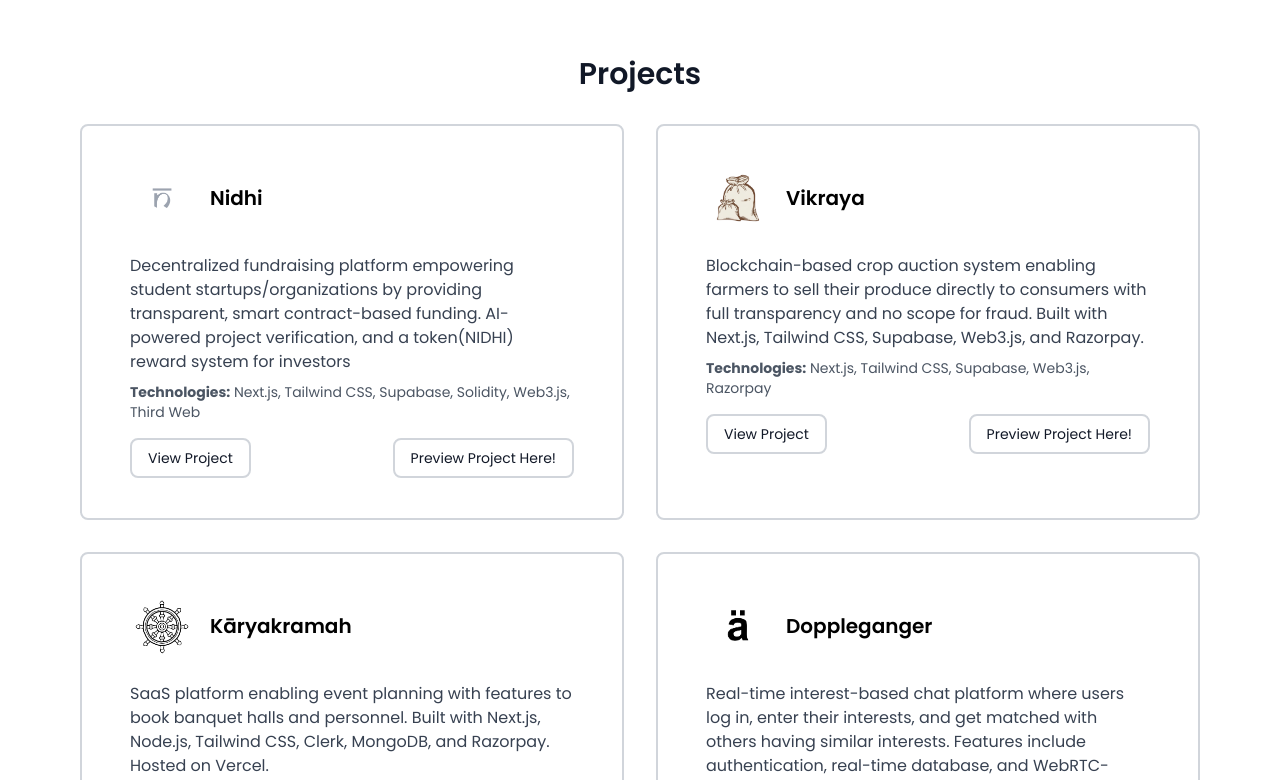
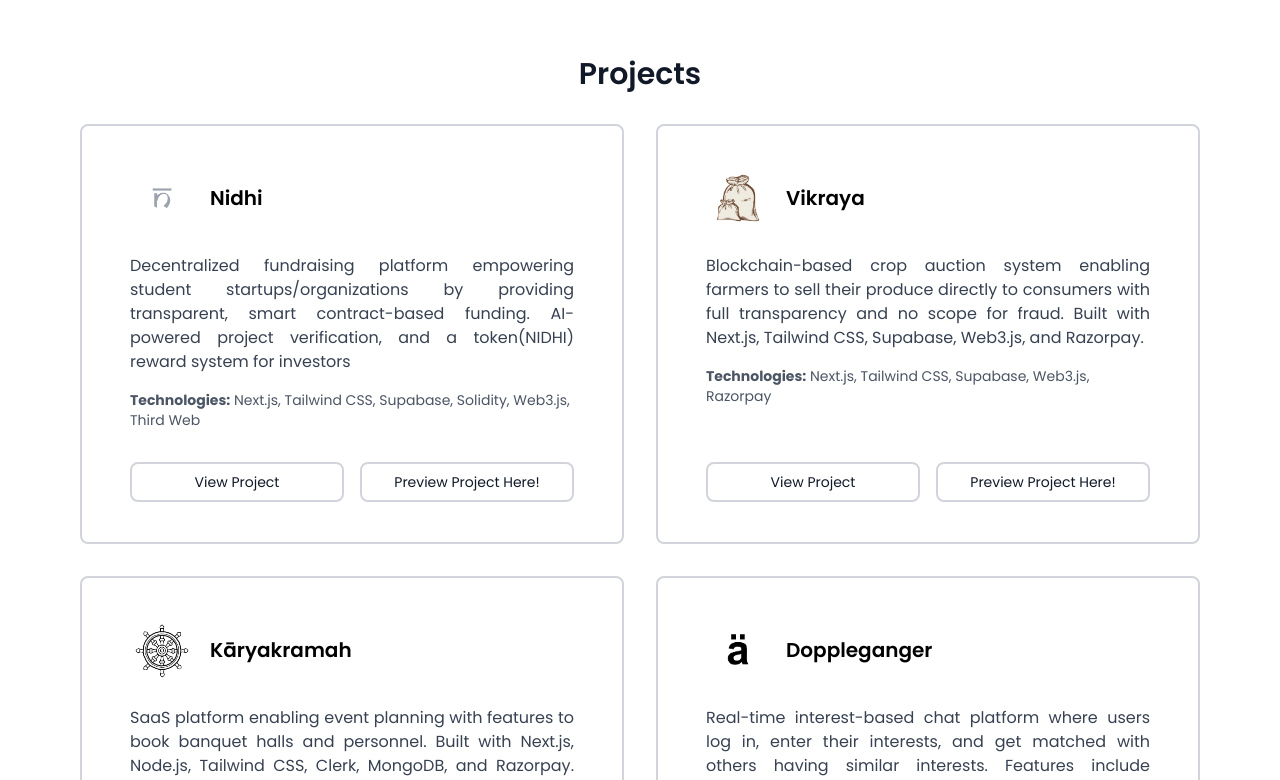
Before and after one commit to Vashishta-Mithra-Reddy/vashishta, a Next.js app: page / in a window 1280 px wide. Shown: the part 1520-2300 px from the top of the page. Built offline with nearby package versions, Linux system fonts and the light colour scheme.

Commit message:
alignment fixes

```diff
--- a/components/Projects.tsx
+++ b/components/Projects.tsx
@@ -114,9 +114,9 @@
           {projects.map((project, index) => (
             <div
               key={index}
-              className="bg-white px-12 py-10 rounded-lg border-gray-300 border-2 transition-all duration-300 transform hover:-translate-y-1"
+              className="bg-white px-12 py-10 rounded-lg border-gray-300 border-2 transition-all duration-300 transform hover:-translate-y-1 flex flex-col min-h-[400px]"
             >
-              <div className="relative z-10">
+              <div className="relative z-10 flex flex-col h-full">
                 <div className="flex items-center mb-6">
                   {project.logo && (
                     <img
@@ -132,22 +132,24 @@
                     {project.title}
                   </h3>
                 </div>
-                <p className="text-gray-700 mb-2">{project.description}</p>
-                <p className="text-sm text-gray-600 mb-4">
-                  <strong>Technologies:</strong> {project.technologies.join(", ")}
-                </p>
-                <div className="flex justify-between items-center">
+                <div className="flex-grow">
+                  <p className="text-gray-700 mb-2 text-justify">{project.description}</p>
+                  <p className="text-sm text-gray-600 mb-4 pt-2">
+                    <strong>Technologies:</strong> {project.technologies.join(", ")}
+                  </p>
+                </div>
+                <div className="flex justify-between items-center gap-4 mt-auto pt-4">
                   <Link
                     href={project.link}
                     target="_blank"
-                    className="px-4 py-2  hover:bg-gray-100 rounded-lg transition-colors text-sm text-gray-900 border-2 border-gray-300"
+                    className="px-4 py-2 hover:bg-gray-100 rounded-lg transition-colors text-sm text-gray-900 border-2 border-gray-300 flex-1 text-center"
                   >
                     View Project
                   </Link>
                   {project.link && (
                     <button
                       onClick={() => handleMouseEnter(project.link)}
-                      className="px-4 py-2 hover:bg-gray-100 rounded-lg transition-colors text-sm text-gray-900 border-2 border-gray-300"
+                      className="px-4 py-2 hover:bg-gray-100 rounded-lg transition-colors text-sm text-gray-900 border-2 border-gray-300 flex-1 text-center"
                     >
                       Preview Project Here!
                     </button>
@@ -173,7 +175,7 @@
             <Link
               href="https://xmoonx.vercel.app"
               target="_blank"
-              className="text-black underline mt-4"
+              className="px-4 py-2 hover:bg-gray-100 rounded-lg transition-colors text-sm text-gray-900 border-2 border-gray-300 flex-1 text-center mb-4"
             >
               View Project Moon
             </Link>
```
